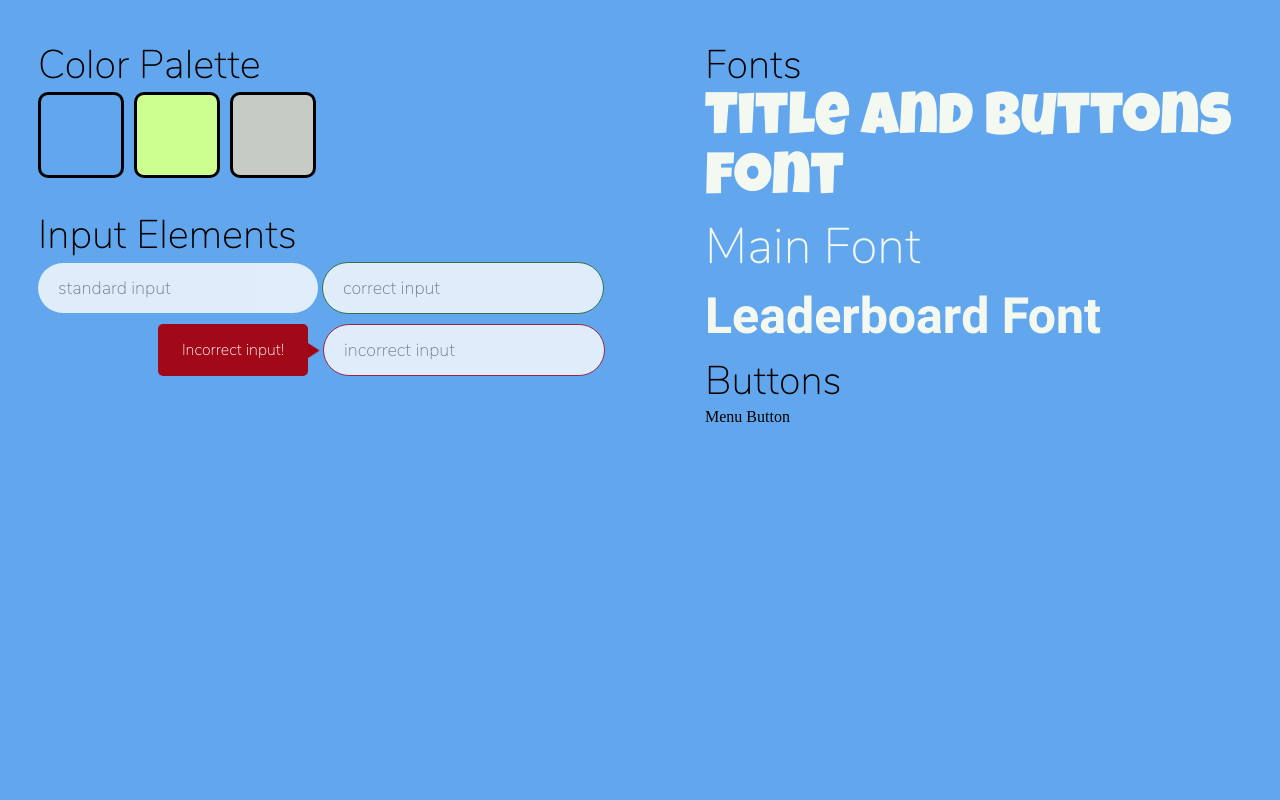
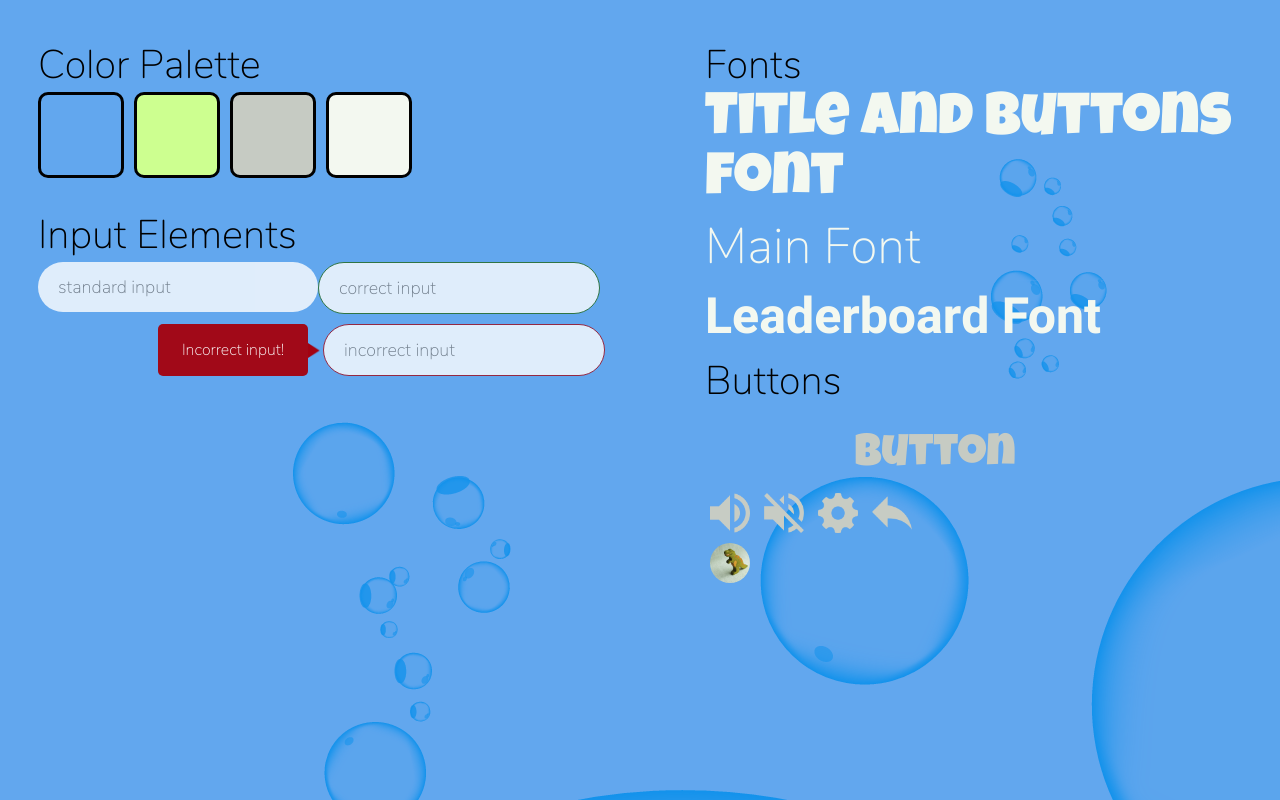
Before and after one commit to Meganster/Bubble_Wars-style, a website: page static/html/index.html in a window 1280 px wide. Drawn offline with Linux system fonts and the light colour scheme.

Commit message:
update index

```diff
--- a/static/css/index.css
+++ b/static/css/index.css
@@ -11,6 +11,7 @@
     src: url('../assets/fonts/Heebo-Bold.ttf');
 }
 body {
+    background-image: url("../assets/bubbles_.png");
     background-color: #62a7ee;
     display: flex;
     flex-direction: row;
@@ -52,6 +53,9 @@ body {
 .color-box-third {
     background-color: #c6cbc3;
 }
+.color-box-fourth {
+    background-color: #f3f8f0;
+}
 
 
 
@@ -59,6 +63,8 @@ body {
 
 .input_row {
     margin-bottom: 10px;
+    display: flex;
+    flex-direction: row;
 }
 input {
     outline: none;
@@ -137,3 +143,83 @@ input.correct_input {
     font-size: 50px;
     color: #f3f8f0;
 }
+
+.main-button {
+    width: 300px;
+    text-align: center;
+    cursor: pointer;
+    font-size: 45px;
+    font-family: "LuckiestGuy";
+    padding: 25px 80px 10px 80px;
+    user-select: none;
+    color: #c6cbc3;
+}
+.main-button:hover {
+    opacity: 0.8;
+    font-size: 60px;
+    padding: 15px 80px 5px 80px;
+}
+
+
+.buttons-container {
+    height: 50px;
+    width: 220px;
+}
+.button {
+    height: 40px;
+    width: 40px;
+    margin: 5px;
+    display: inline-block;
+    cursor: pointer;
+    background-size: cover;
+    user-select: none;
+}
+.button:hover {
+    opacity: 0.8;
+    height: 50px;
+    width: 50px;
+    margin: 0;
+}
+.topmenu__button-mute.m-unmuted {
+    background-image: url('../assets/icons/i-unmuted.png');
+}
+.topmenu__button-mute.m-muted {
+    background-image: url('../assets/icons/i-muted.png');
+}
+.topmenu__button-settings {
+    background-image: url('../assets/icons/i-settings.png');
+}
+.topmenu__button-back {
+    background-image: url('../assets/icons/i-back.png');
+}
+
+
+.topmenu__user {
+    height: 50px;
+}
+
+.topmenu__user {
+    display: flex;
+    flex-direction: row;
+}
+
+.topmenu__user__avatar {
+    margin: 5px;
+    width: 40px;
+    height: 40px;
+    background: url("/static/assets/avatar.jpg");
+    background-size: cover;
+    border-radius: 100%;
+}
+.topmenu__user__avatar:hover {
+    margin: 0;
+    width: 50px;
+    height: 50px;
+}
+
+.topmenu__user__name {
+    padding: 10px 0 0 8px;
+    font-family: "Nunito";
+    color: #f3f8f0;
+    font-size: 20px;
+}
--- a/static/html/index.html
+++ b/static/html/index.html
@@ -12,19 +12,24 @@
             <div class="color-palette__color-boxes__box color-box-first"></div>
             <div class="color-palette__color-boxes__box color-box-second"></div>
             <div class="color-palette__color-boxes__box color-box-third"></div>
+            <div class="color-palette__color-boxes__box color-box-fourth"></div>
         </div>
     </div>
     <div class="input-elements">
         <div class="title">Input Elements</div>
 
-        <div class="input_row"><input placeholder="standard input">
-        <input class="correct_input" placeholder="correct input"></div>
+        <div class="input_row">
+            <div><input placeholder="standard input"></div>
+            <div><input class="correct_input" placeholder="correct input"></div>
+        </div>
 
         <div class="input_block">
             <div class="error_text">
                 Incorrect input!
             </div>
-            <div class="arrow_block"><div class="arrow"></div></div>
+            <div class="arrow_block">
+                <div class="arrow"></div>
+            </div>
             <div><input class="error_input" placeholder="incorrect input"></div>
         </div>
     </div>
@@ -38,7 +43,17 @@
     </div>
     <div class="buttons">
         <div class="title">Buttons</div>
-        <div class="">Menu Button</div>
+        <div class="main-button">Button</div>
+        <div class="buttons-container">
+            <div class="button topmenu__button-mute m-unmuted"></div>
+            <div class="button topmenu__button-mute m-muted"></div>
+            <div class="button topmenu__button-settings"></div>
+            <div class="button topmenu__button-back"></div>
+        </div>
+        <div class="topmenu__user">
+            <div class="topmenu__user__avatar">
+            </div>
+            </div>
     </div>
 </div>
 </body>
```
